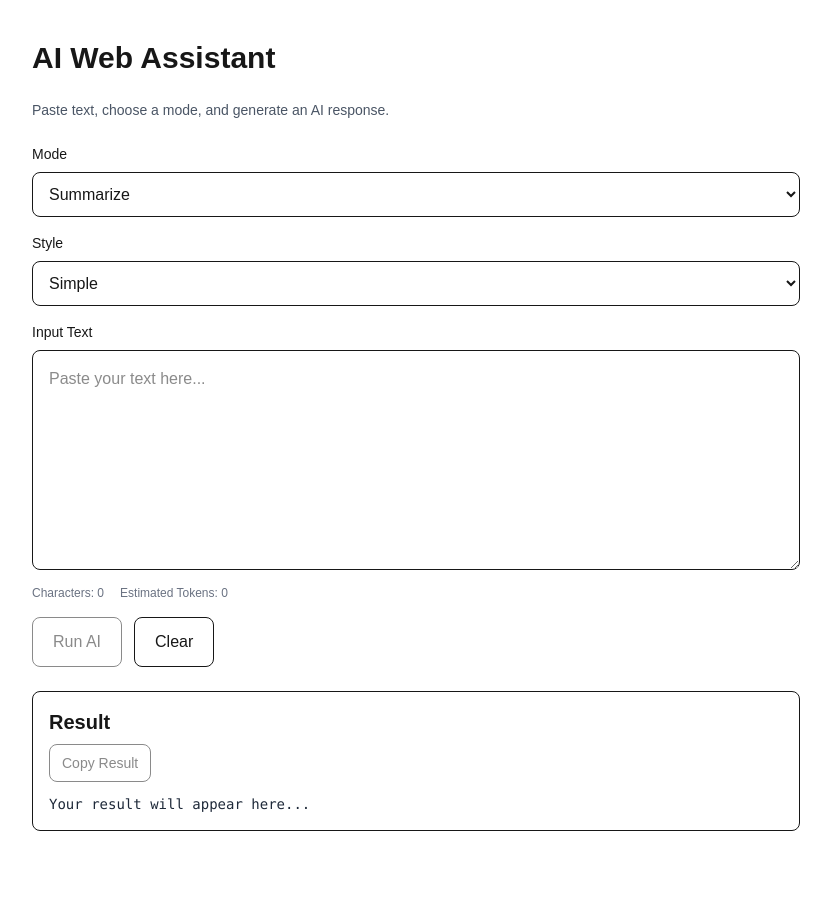
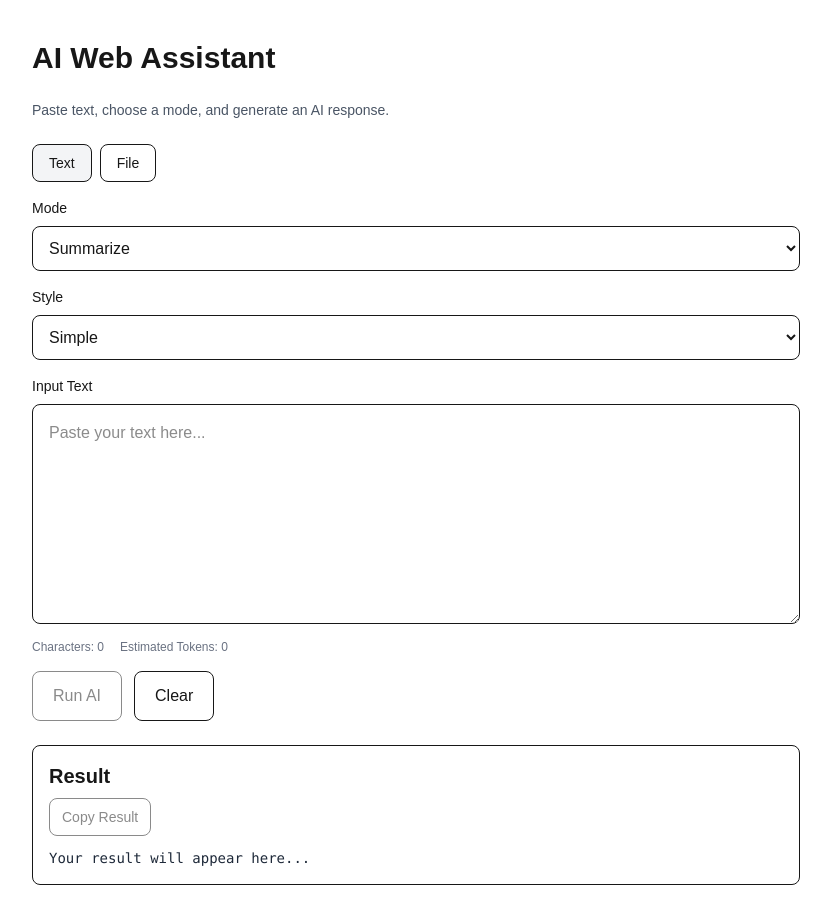
Before and after one commit to hasnathg/ai-web-assistant, a Next.js app: page / in a window 1280 px wide. Shown: the whole page, without its empty margins (224-1055 px from the left). Before the commit the page ends 871 px from the top, so only its background shows below. Built offline with nearby package versions, Linux system fonts and the light colour scheme.

Commit message:
Introduce file upload architecture and backend document processing

```diff
--- a/app/api/ai/route.ts
+++ b/app/api/ai/route.ts
@@ -2,13 +2,39 @@ import { runAI } from "@/lib/ai";
 import { getInstructions } from "@/lib/prompts";
 import type { AIRequest } from "@/types/ai";
 import { isValidMode, isValidStyle, trimToTokenLimit, } from "@/lib/utils";
+import { readDocumentText } from "@/lib/documentReader";
 
 export async function POST(request: Request) {
     try{
-        const body = (await request.json()) as AIRequest;
-        const { text, mode, style } = body;
+         const contentType = request.headers.get("content-type") || "";
 
-        if (!text || typeof text !=="string") {
+        let text = "";
+        let mode: unknown;
+        let style: unknown;
+
+        if (contentType.includes("multipart/form-data")) {
+            const formData = await request.formData();
+
+            const file = formData.get("file");
+            mode = formData.get("mode");
+            style = formData.get("style");
+
+            if (!(file instanceof File)) {
+                return Response.json(
+                    { error: "File is required." },
+                    { status: 400 }
+                );
+            }
+            text = await readDocumentText(file);
+        } else {
+            const body = (await request.json()) as AIRequest;
+
+            text= body.text;
+            mode = body.mode;
+            style = body.style;
+        }
+
+        if (!text || typeof text !== "string") {
             return Response.json(
                 { error: "Text is required." },
                 { status: 400 }
@@ -24,17 +50,6 @@ export async function POST(request: Request) {
 
        const instructions = getInstructions(mode, style);
 
-       const {
-        safeText,
-        estimatedTokens,
-        wasTrimmed,
-       } = trimToTokenLimit(text, 2000);
-
-       console.log({
-        estimatedTokens,
-        wasTrimmed,
-        });
-
        if (!instructions) {
         return Response.json(
             {error: "Invalid mode or style." },
@@ -42,13 +57,23 @@ export async function POST(request: Request) {
         );
        }
 
+        const {
+        safeText,
+        estimatedTokens,
+        wasTrimmed,
+       } = trimToTokenLimit(text, 2000);
+
       const result = await runAI({
       instructions,
       input: safeText,
       mode,
       });
 
-     return Response.json(result);
+     return Response.json({
+        ...result,
+        estimatedTokens,
+        wasTrimmed,
+     });
      } catch (error) {
      console.error("AI route error:", error);
 
--- a/app/page.tsx
+++ b/app/page.tsx
@@ -4,7 +4,8 @@ import ResultPanel from "@/components/ResultPanel";
 import ErrorAlert from "@/components/ErrorAlert";
 import AIForm from "@/components/AIForm";
 import { sendAIRequest } from "@/lib/apiClient";
-import type { Mode, Style, ResponseMeta } from "@/types/ai"
+import type { InputMode, Mode, Style, ResponseMeta } from "@/types/ai"
+import InputModeTabs from "@/components/InputModeTabs";
 
 import { useState } from "react";
 
@@ -19,6 +20,7 @@ export default function Home() {
   const [error, setError] = useState("");
   const [copied, setCopied] = useState(false);
   const [details, setDetails] = useState<ResponseMeta| null>(null);
+  const [inputMode, setInputMode] = useState<InputMode>("text");
 
   async function handleRunAi(){
     try{
@@ -36,6 +38,8 @@ export default function Home() {
         usage: data.usage,
         model: data.model,
         status: data.status,
+        estimatedTokens: data.estimatedTokens,
+        wasTrimmed: data.wasTrimmed,
       });
     } catch(err){
       setError(
@@ -88,12 +92,19 @@ export default function Home() {
           Paste text, choose a mode, and generate an AI response.
      </p>
 
+     <InputModeTabs
+     inputMode={inputMode}
+     onInputModeChange={setInputMode}
+     />
+
     <AIForm
+      inputMode={inputMode}
       text={text}
       mode={mode}
       style={style}
       loading={loading}
       onTextChange={setText}
+      onFileTextChange={setText}
       onModeChange={setMode}
       onStyleChange={setStyle}
       onRun={handleRunAi}
--- a/components/AIForm.tsx
+++ b/components/AIForm.tsx
@@ -1,12 +1,15 @@
-import type { Mode, Style } from "@/types/ai";
+import type { InputMode, Mode, Style } from "@/types/ai";
 import TokenInfo from "@/components/TokenInfo";
+import { readFileContent } from "@/lib/fileReader";
 
 type AIFormProps = {
+  inputMode: InputMode;
   text: string;
   mode: Mode;
   style: Style;
   loading: boolean;
   onTextChange: (value: string) => void;
+  onFileTextChange: (value: string) => void;
   onModeChange: (value: Mode) => void;
   onStyleChange: (value: Style) => void;
   onRun: () => void;
@@ -14,16 +17,32 @@ type AIFormProps = {
 };
 
 export default function AIForm({
+  inputMode,
   text,
   mode,
   style,
   loading,
   onTextChange,
+  onFileTextChange,
   onModeChange,
   onStyleChange,
   onRun,
   onClear,
 }: AIFormProps) {
+
+async function handleFileChange(event: React.ChangeEvent<HTMLInputElement>){
+  try {
+    const file = event.target.files?.[0];
+
+    if (!file) return;
+
+    const content = await readFileContent(file);
+    onFileTextChange(content);
+  } catch (err) {
+    alert(err instanceof Error ? err.message : "Could not read file.");
+  }
+}
+
   return (
     <>
       <div className="mb-4">
@@ -60,6 +79,8 @@ export default function AIForm({
         </select>
       </div>
 
+
+      {inputMode === "text" && (
       <div className="mb-4">
         <label htmlFor="text" className="mb-2 block text-sm font-medium">
           Input Text
@@ -75,6 +96,27 @@ export default function AIForm({
 
         <TokenInfo text={text} />
       </div>
+      )}
+
+      {inputMode === "file" && (
+        <div className="mb-4 rounded-lg border border-dashed p-4">
+          <label htmlFor="file" className="mb-2 block text-sm font-medium">
+            Upload File
+          </label>
+
+          <input
+          id="file"
+          type="file"
+          accept=".txt"
+          disabled={loading}
+          onChange={handleFileChange}
+          className="block w-full text-sm"/>
+
+          <p className="mt-2 text-xs text-gray-500">
+            File upload UI is ready. Processing will be added next.
+          </p>
+        </div>
+      )}
 
       <div className="flex gap-3">
         <button
--- /dev/null
+++ b/components/InputModeTabs.tsx
@@ -0,0 +1,33 @@
+import type { InputMode } from "@/types/ai";
+
+type InputModeTabsProps = {
+    inputMode: InputMode;
+    onInputModeChange: (value: InputMode) => void;
+};
+
+export default function InputModeTabs({
+     inputMode,
+     onInputModeChange,
+}: InputModeTabsProps) {
+    return (
+        <div className="mb-4 flex gap-2">
+            <button
+            type="button"
+            onClick={() => onInputModeChange("text")}
+            className={`rounded-lg border px-4 py-2 text-sm font-medium ${
+            inputMode === "text" ? "bg-gray-100" : ""}`}
+            >
+                Text
+            </button>
+
+            <button
+            type="button"
+            onClick={() => onInputModeChange("file")}
+            className={`rounded-lg border px-4 py-2 text-sm font-medium ${
+            inputMode === "file" ? "bg-gray-100" : ""}`}
+            >
+                File
+            </button>
+        </div>
+    );
+}
--- a/components/ResultPanel.tsx
+++ b/components/ResultPanel.tsx
@@ -38,6 +38,8 @@ export default function ResultPanel({
                 <p>Input tokens: {details.usage?.input_tokens ?? "N/A"}</p>
                 <p>Output tokens: {details.usage?.output_tokens ?? "N/A"}</p>
                 <p>Total tokens: {details.usage?.total_tokens ?? "N/A"}</p>
+                <p>Estimated input tokens: {details.estimatedTokens ?? "N/A"}</p>
+                <p>Input trimmed: {details.wasTrimmed ? "Yes" : "No"}</p>
             </div>
             )}
         </div>
--- /dev/null
+++ b/lib/documentReader.ts
@@ -0,0 +1,7 @@
+export async function readDocumentText(file: File): Promise<string> {
+    if (file.type === "text/plain" || file.name.endsWith(".txt")) {
+        return file.text();
+    }
+
+    throw new Error("unsupported file type");
+}
--- /dev/null
+++ b/lib/fileReader.ts
@@ -0,0 +1,7 @@
+export async function readFileContent(file: File): Promise<string> {
+    if (file.type === "text/plain" || file.name.endsWith(".txt")) {
+        return file.text();
+    }
+
+    throw new Error("Unsupported file type");
+}
--- a/lib/utils.ts
+++ b/lib/utils.ts
@@ -34,6 +34,14 @@ export function isAIResponse(value: unknown): value is AIResponse {
     (
       response.usage === null ||
       typeof response.usage === "object"
+    ) &&
+
+    (response.estimatedTokens === undefined ||
+      typeof response.estimatedTokens === "number"
+    ) &&
+    (
+      response.wasTrimmed === undefined ||
+      typeof response.wasTrimmed === "boolean"
     )
   );
 }
--- a/types/ai.ts
+++ b/types/ai.ts
@@ -17,6 +17,8 @@ export type AIResponse = {
     } | null;
     model: string;
     status: string;
+    estimatedTokens?: number;
+    wasTrimmed?: boolean;
 };
 
 export type AIErrorResponse = {
@@ -24,4 +26,6 @@ export type AIErrorResponse = {
 };
 
 export type ResponseMeta = Pick<AIResponse,
-"usage" | "model" | "status">;
+"usage" | "model" | "status" | "estimatedTokens" | "wasTrimmed">;
+
+export type InputMode = "text" | "file";
```
